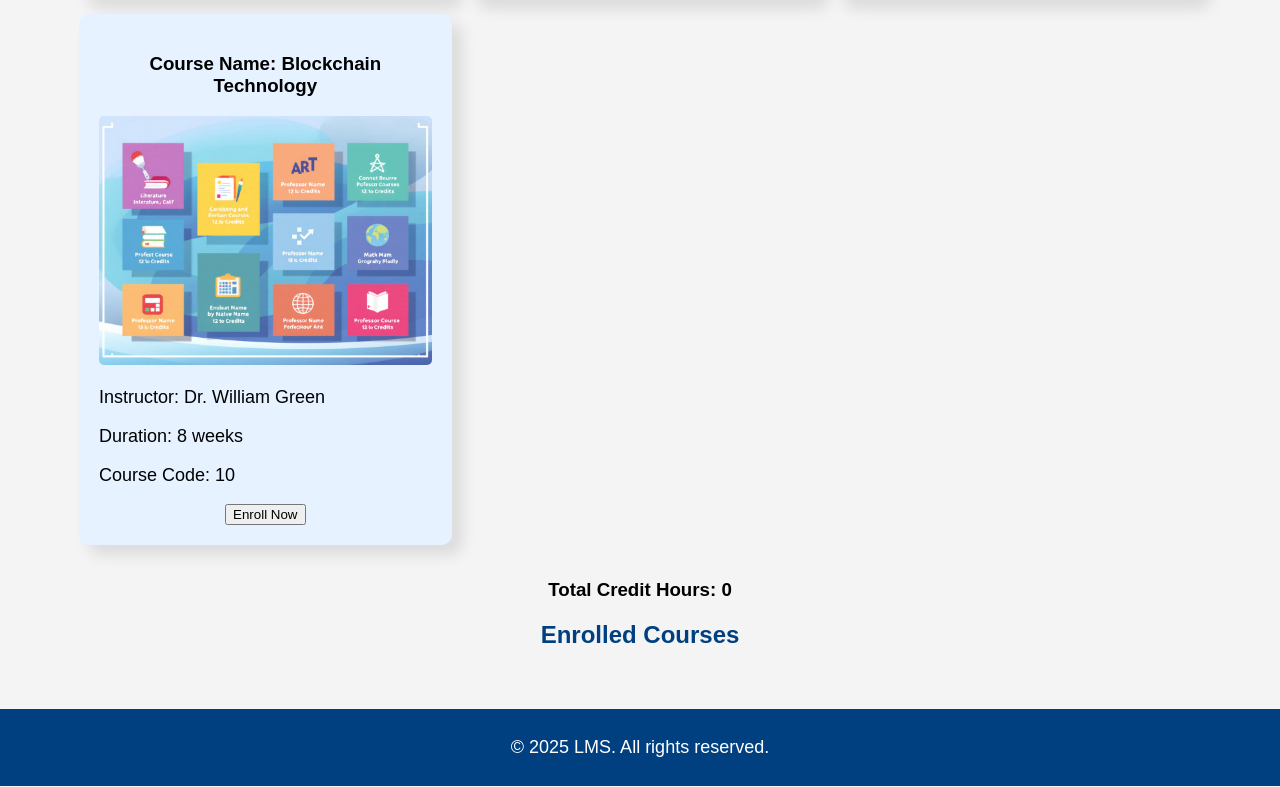
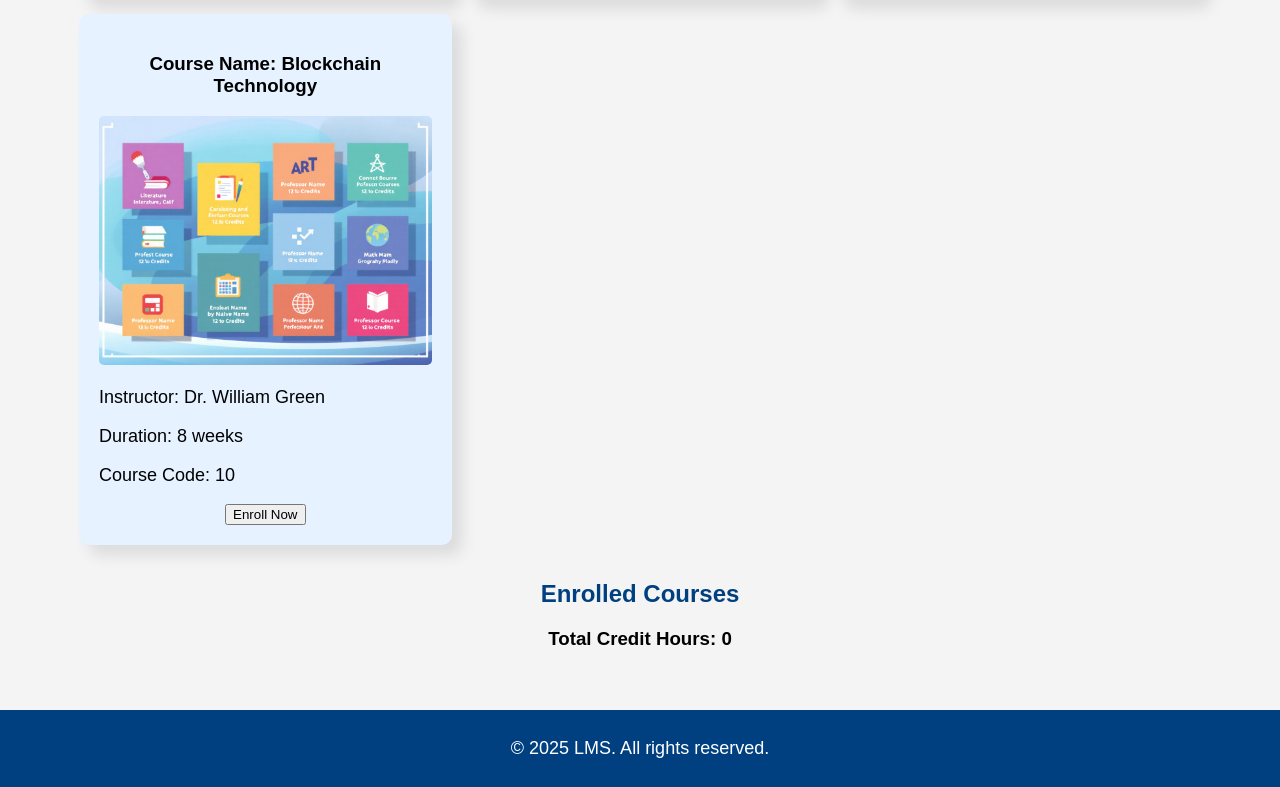
Before and after one commit to farnood-m/my-lms-app, a React (Create React App) app: page /courses in a window 1280 px wide. Shown: the part 1879-2666 px from the top of the page. Built offline with nearby package versions, Linux system fonts and the light colour scheme.

Commit message:
minor fix

```diff
--- a/src/components/EnrollmentList.js
+++ b/src/components/EnrollmentList.js
@@ -2,18 +2,15 @@ import React from "react";
 import EnrolledCourse from "./EnrolledCourse";
 
 const EnrollmentList = ({ enrolledCourses, onDropCourse }) => {
-
-
   const totalCreditHours = enrolledCourses.reduce((total, course) => {
     const creditHours = parseInt(course.duration.charAt(0), 10) || 0;
     return total + creditHours;
   }, 0);
 
-
   return (
     <div className="enrollment-list">
+      <h2>Enrolled Courses</h2>
       <h3>Total Credit Hours: {totalCreditHours}</h3>
-      <h2>Enrolled Courses</h2>
       <table className="cv">
         <tbody>
           {enrolledCourses.map((course) => (
```
